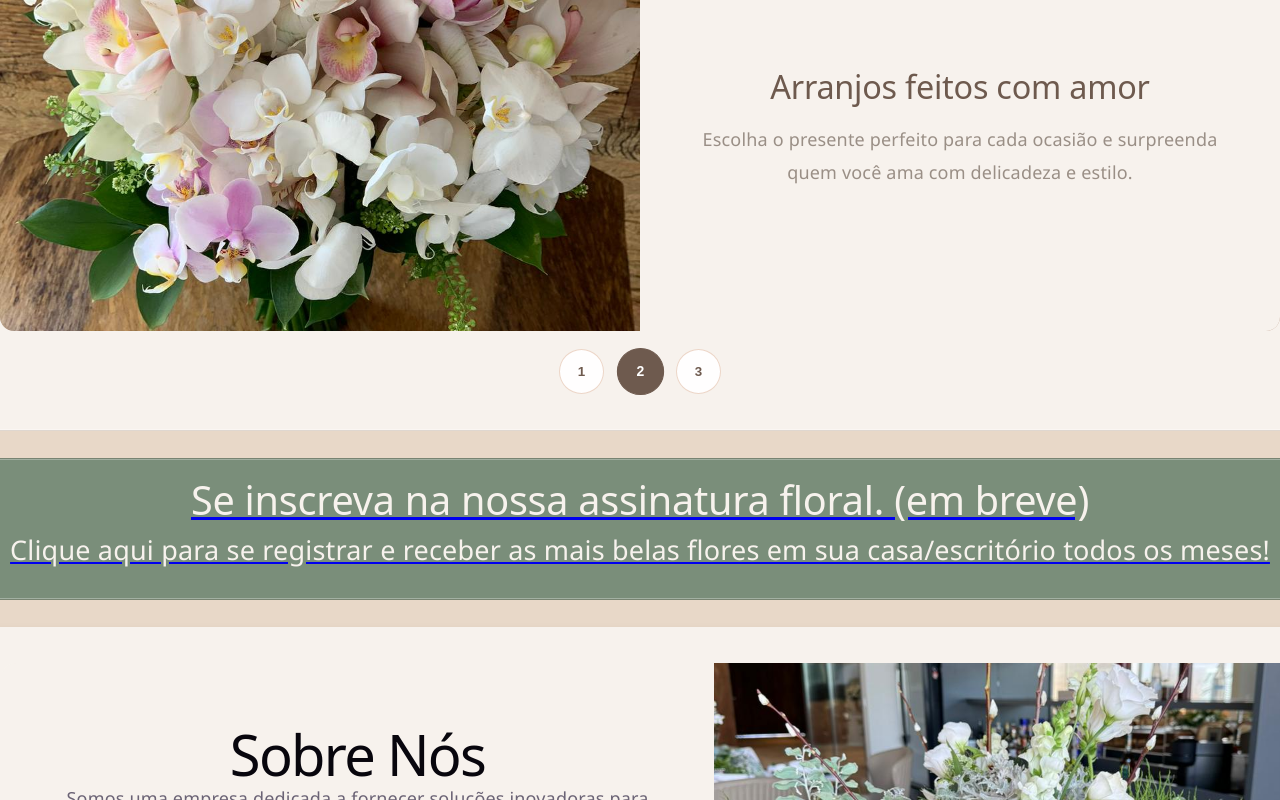
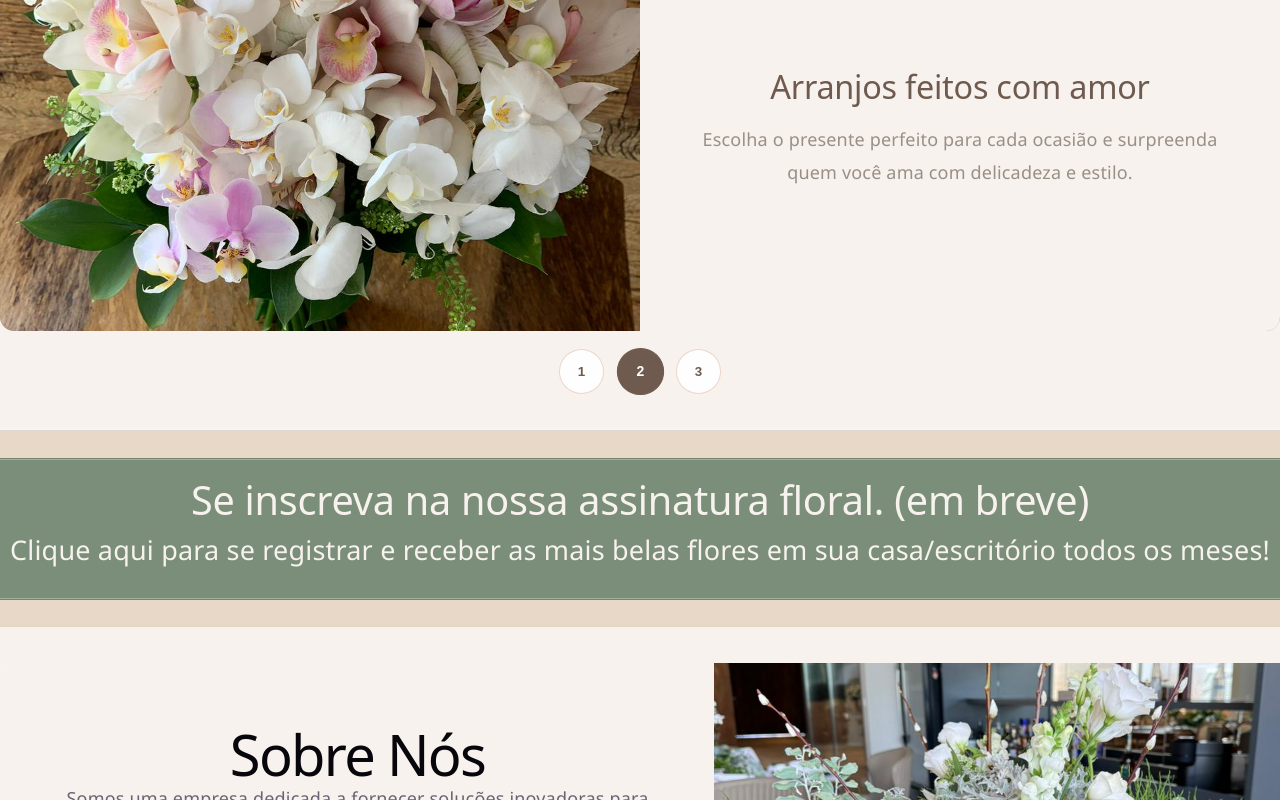
Before and after one commit to lucasrcdesa/antonietaFlores, a React (Vite) app in the folder front/: page / in a window 1280 px wide. Shown: the part 379-1179 px from the top of the page. Built offline with nearby package versions, Linux system fonts and the light colour scheme.

Commit message:
corrigindo sobre nos

```diff
--- a/front/src/components/subscribeComponent/subscribeComponent.tsx
+++ b/front/src/components/subscribeComponent/subscribeComponent.tsx
@@ -4,12 +4,24 @@ const SubscribeComponent = () => {
   const message = "Olá! Tenho interesse na assinatura floral da Antonieta Flores.";
   const whatsappUrl = `https://wa.me/5561999767896?text=${encodeURIComponent(message)}`;
 
+  const handleOpenWhatsApp = () => {
+    window.open(whatsappUrl, "_blank", "noopener,noreferrer");
+  };
+
+  const handleKeyDown: React.KeyboardEventHandler<HTMLDivElement> = (event) => {
+    if (event.key === "Enter" || event.key === " ") {
+      event.preventDefault();
+      handleOpenWhatsApp();
+    }
+  };
+
   return (
-    <a
+    <div
       className={styles.subscribeContainer}
-      href={whatsappUrl}
-      target="_blank"
-      rel="noopener noreferrer"
+      onClick={handleOpenWhatsApp}
+      onKeyDown={handleKeyDown}
+      role="button"
+      tabIndex={0}
       aria-label="Falar no WhatsApp sobre assinatura floral"
     >
       <h2 className={styles.subscribeTitle}>Se inscreva na nossa assinatura floral. (em breve)</h2>
@@ -17,7 +29,7 @@ const SubscribeComponent = () => {
         Clique aqui para se registrar e receber as mais belas flores em sua casa/escritório todos os meses!
       </p>
 
-    </a>
+    </div>
   );
 };
 
```
